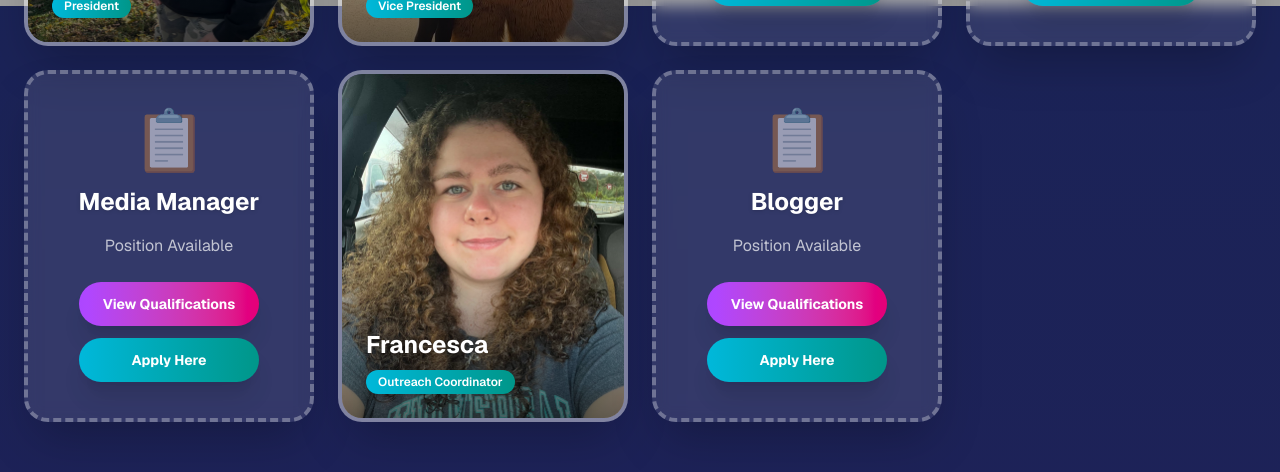
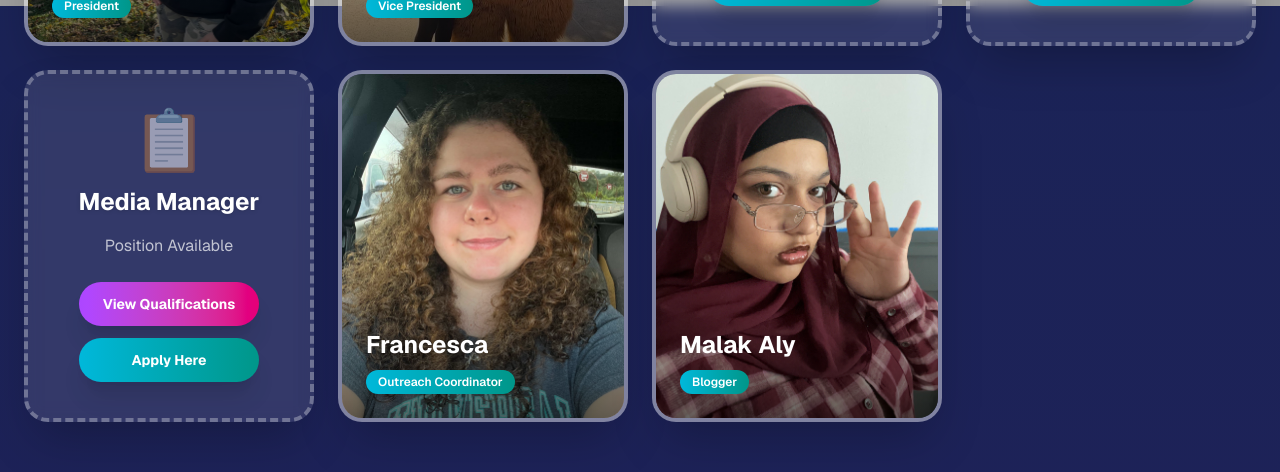
Before and after one commit to anika4anne/mind-method, a Next.js app: page /officers in a window 1280 px wide. Shown: the part 794-1266 px from the top of the page. Built offline with nearby package versions, Linux system fonts and the light colour scheme; grey boxes are pictures that could not be loaded.

Commit message:
update insta

```diff
--- a/src/app/officers/page.tsx
+++ b/src/app/officers/page.tsx
@@ -57,6 +57,16 @@ const officers: Officer[] = [
     image: "/bio/francesca.jpg",
     section: "Leadership Team",
     socials: {},
+  },
+  {
+    name: "Malak Aly",
+    position: "Blogger",
+    bio: "Malak is a junior who love writing and reading, they are going into a career in psychology and are a member of proscenium and other theatre programs",
+    image: "/bio/malak.jpg",
+    section: "Leadership Team",
+    socials: {
+      instagram: "https://www.instagram.com/malaknasseraly",
+    },
   },
   /* {
     name: "unknown",
```
